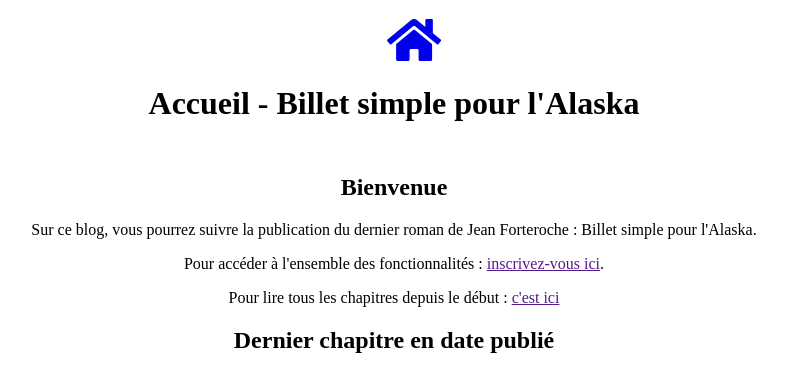
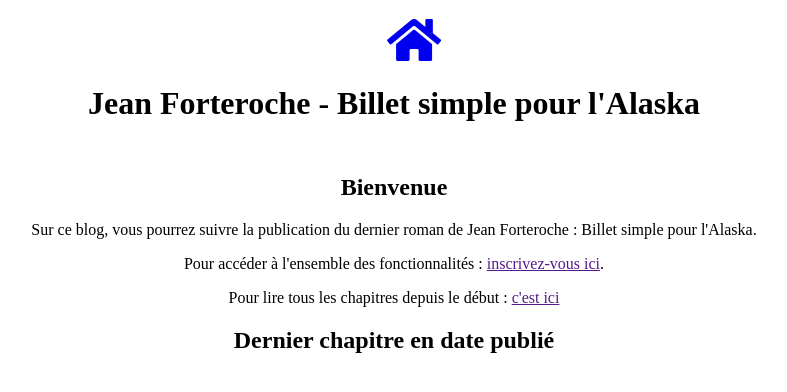
Before and after one commit to TimSeg/projet4_blog_OC, a PHP site: template src/View/home.twig in a window 1280 px wide. Shown: the top 392 px of the page, without its empty margins (246-1033 px from the left). Run offline with PHP 8.4, Linux system fonts and the light colour scheme; the template is opened without the code that fills it, so the values that code supplies are empty; some libraries are stand-ins or nearby versions.

Commit message:
Blog - main title modification

```diff
--- a/src/View/home.twig
+++ b/src/View/home.twig
@@ -1,6 +1,6 @@
 {% extends 'layout/layout.twig' %}
 
-{% block subtitle %}Accueil{% endblock %}
+{% block title %}Jean Forteroche - Billet simple pour l'Alaska{% endblock %}
 
 {% block description %}Blog - Jean Forteroche{% endblock %}
 
--- a/src/View/layout/layout.twig
+++ b/src/View/layout/layout.twig
@@ -5,7 +5,7 @@
     <meta charset="utf-8">
     <meta name="viewport" content="width=device-width, initial-scale=1.0">
     <meta http-equiv="X-UA-Compatible" content="IE=edge">
-    <title>{% block title %}{{ block('subtitle') }} - Billet simple pour l'Alaska{% endblock %}</title>
+    <title>{% block title %}  {% endblock %}</title>
     <link rel="stylesheet" href="node_modules/@fortawesome/fontawesome-free/css/all.min.css">
     <link rel="stylesheet" href="css/style.css">
 </head>
```
